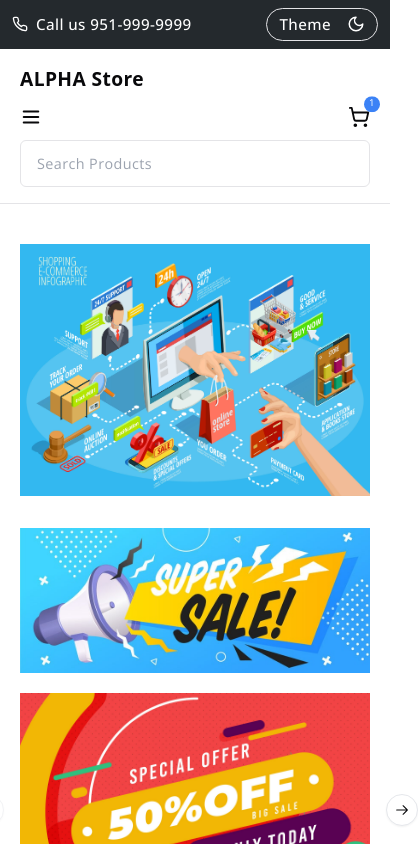
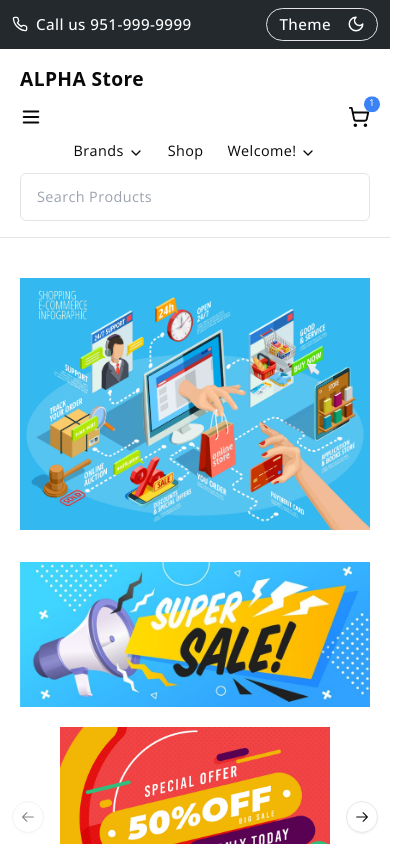
Before and after one commit to anujsingh4545/ALPHA-Store-Frontend, a React (Vite) app: page / in a window 390 px wide. Shown: the top 844 px of the page, 418 px wide, since content can reach past the window. Built offline with nearby package versions, Linux system fonts and the light colour scheme; a web font is replaced by a local one.

Commit message:
minor changes 2

```diff
--- a/src/Common/Navbar/Navbar2Panel.tsx
+++ b/src/Common/Navbar/Navbar2Panel.tsx
@@ -60,8 +60,8 @@ const Navbar2Panel = () => {
         <input type="text" className="w-full rounded-md border-[0.1px] text-[0.9rem] px-4 py-3 bg-transparent outline-none " placeholder="Search Products" />
       </section>
 
-      <section className=" hidden md:flex items-center justify-between flex-row gap-6 md:gap-4 order-3">
-        <div className=" relative cursor-pointer ">
+      <section className="flex items-center justify-between flex-row gap-6 md:gap-4 order-3">
+        <div className=" hidden md:flex relative cursor-pointer ">
           <ShoppingCart size={22} className=" mr-5 cursor-pointer  " />
 
           <p className=" animate-bounce absolute bottom-3 right-3   rounded-full bg-blue-500 h-4  w-4 text-[0.6rem] flex items-center justify-center text-white ">1</p>
--- a/src/components/Home/Panel.tsx
+++ b/src/components/Home/Panel.tsx
@@ -8,7 +8,7 @@ const Panel = () => {
         <img src="/banners/banner-5-min.jpg" alt="" />
       </section>
 
-      <section className=" flex-1  mx-10 md:mx-0 z-0  w-full items-center justify-center ">
+      <section className=" flex-1  mx-10 md:mx-0 z-0   items-center justify-center">
         <Carousel className=" flex items-center justify-center w-fit z-0 ">
           <CarouselContent className=" z-0 ">
             <CarouselItem>
```
